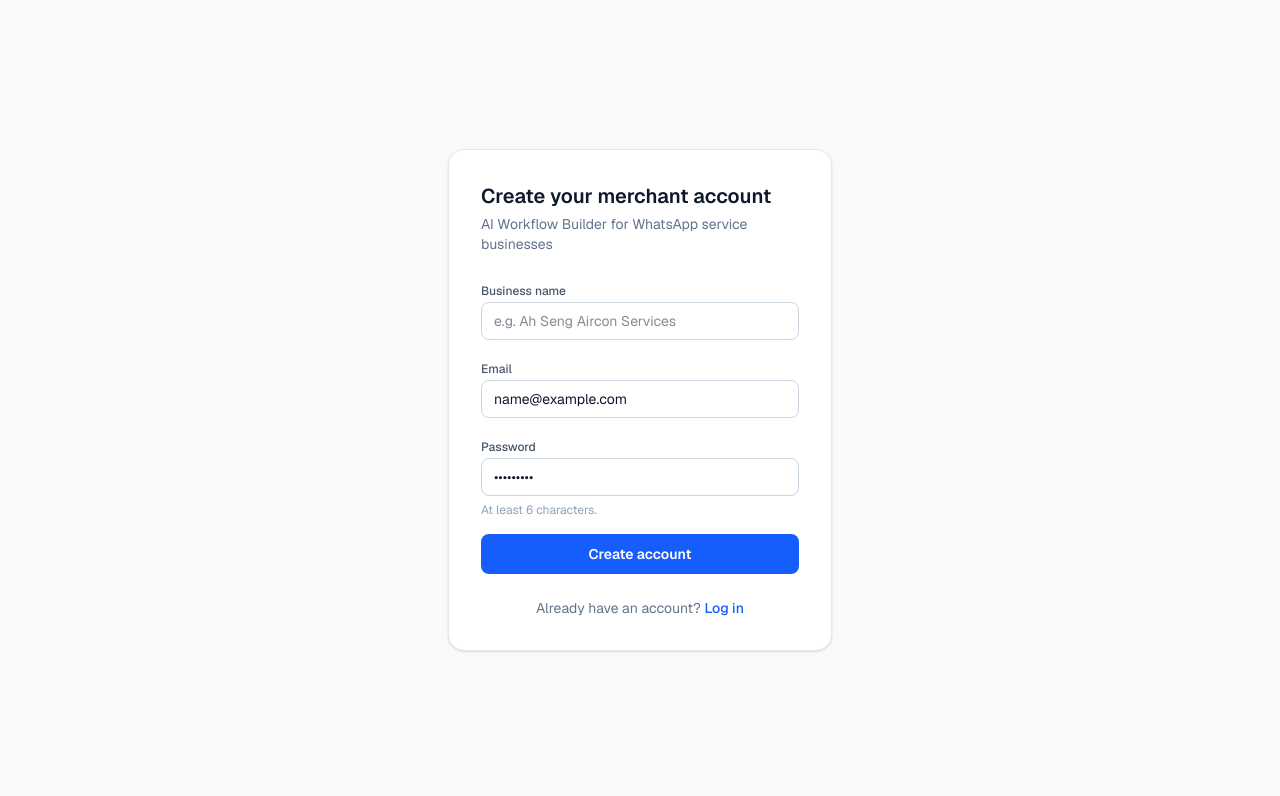
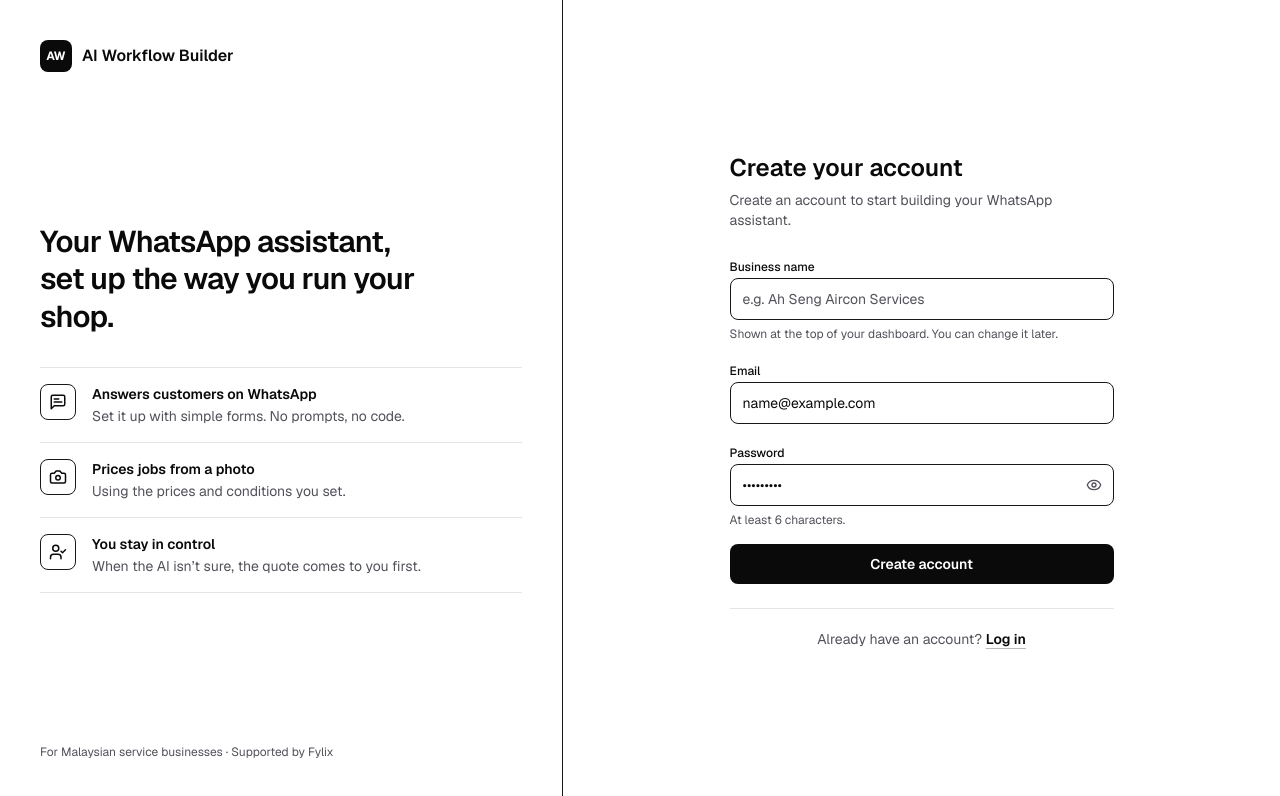
Before and after one commit to ethancoj/AI-Workflow-Builder, a Next.js app in the folder apps/web/: page /login in a window 1280 px wide. Both pictures are taken after typing "name@example.com", "Sample123" into the empty fields and a click on the button "Create an account". Shown: the top 796 px of the page. Built offline with nearby package versions, Linux system fonts and the light colour scheme; no server answers.

Commit message:
style: login page in the app's black-and-white look
- Pinned to the light palette like the rest of the app
- Desktop: product panel with three plain points next to the form;
  phone: form first
- Show/hide password, plain-English error messages, busy states

```diff
--- a/apps/web/src/app/login/page.tsx
+++ b/apps/web/src/app/login/page.tsx
@@ -1,5 +1,6 @@
 'use client'
 
+import { AlertCircle, Camera, CheckCircle2, Eye, EyeOff, Loader2, MessageSquareText, UserCheck } from 'lucide-react'
 import { useRouter } from 'next/navigation'
 import { useEffect, useState, type FormEvent } from 'react'
 import { supabase } from '@/lib/supabase'
@@ -12,8 +13,27 @@ function nextPath(): string {
   return next && next.startsWith('/') && !next.startsWith('//') ? next : '/dashboard'
 }
 
+/** Supabase's messages are written for developers; say the same thing in plain words. */
+function friendlyError(message: string): string {
+  const m = message.toLowerCase()
+  if (m.includes('invalid login credentials')) return 'That email and password don’t match. Check them and try again.'
+  if (m.includes('already registered') || m.includes('already exists'))
+    return 'There’s already an account with this email. Log in instead.'
+  if (m.includes('password') && m.includes('6')) return 'Your password needs at least 6 characters.'
+  if (m.includes('email') && m.includes('invalid')) return 'That email address doesn’t look right. Check it and try again.'
+  if (m.includes('fetch') || m.includes('network')) return 'Couldn’t reach the server. Check your internet connection and try again.'
+  return message
+}
+
+// What the product does, in the merchant's terms. No claims beyond what it actually does.
+const POINTS = [
+  { Icon: MessageSquareText, title: 'Answers customers on WhatsApp', text: 'Set it up with simple forms. No prompts, no code.' },
+  { Icon: Camera, title: 'Prices jobs from a photo', text: 'Using the prices and conditions you set.' },
+  { Icon: UserCheck, title: 'You stay in control', text: 'When the AI isn’t sure, the quote comes to you first.' },
+]
+
 const inputClass =
-  'w-full rounded-lg border border-slate-300 px-3 py-2 text-sm text-slate-900 focus:border-blue-500 focus:outline-none focus:ring-2 focus:ring-blue-200'
+  'w-full rounded-lg border border-line bg-surface px-3 py-2.5 text-sm text-ink placeholder:text-muted focus:outline-none focus:ring-2 focus:ring-brand/30'
 
 export default function LoginPage() {
   const router = useRouter()
@@ -21,6 +41,7 @@ export default function LoginPage() {
   const [businessName, setBusinessName] = useState('')
   const [email, setEmail] = useState('')
   const [password, setPassword] = useState('')
+  const [showPassword, setShowPassword] = useState(false)
   const [busy, setBusy] = useState(false)
   const [error, setError] = useState<string | null>(null)
   const [notice, setNotice] = useState<string | null>(null)
@@ -58,7 +79,7 @@ export default function LoginPage() {
         }
       }
     } catch (err) {
-      setError((err as Error).message)
+      setError(friendlyError((err as Error).message))
     } finally {
       setBusy(false)
     }
@@ -71,72 +92,162 @@ export default function LoginPage() {
   }
 
   return (
-    <main className="flex min-h-screen items-center justify-center bg-slate-50 px-4">
-      <div className="w-full max-w-sm space-y-6 rounded-2xl border border-slate-200 bg-white p-8 shadow-sm">
-        <div className="space-y-1">
-          <h1 className="text-xl font-semibold text-slate-900">
-            {mode === 'login' ? 'Log in' : 'Create your merchant account'}
-          </h1>
-          <p className="text-sm text-slate-500">AI Workflow Builder for WhatsApp service businesses</p>
+    // Pinned to the light palette like the rest of the app.
+    <main className="theme-light flex min-h-screen bg-page text-ink">
+      {/* About the product: desktop only, so the form stays first on a phone */}
+      <section
+        aria-label="About AI Workflow Builder"
+        className="hidden w-[44%] max-w-xl flex-col justify-between border-r border-line bg-surface p-10 lg:flex"
+      >
+        <p className="flex items-center gap-2.5 text-base font-semibold">
+          <span className="flex h-8 w-8 items-center justify-center rounded-lg bg-brand text-xs font-bold text-brand-on" aria-hidden>
+            AW
+          </span>
+          AI Workflow Builder
+        </p>
+
+        <div className="space-y-8">
+          <h2 className="max-w-sm text-3xl font-semibold leading-tight tracking-tight">
+            Your WhatsApp assistant, set up the way you run your shop.
+          </h2>
+          <ul className="divide-y divide-divider border-y border-divider">
+            {POINTS.map(({ Icon, title, text }) => (
+              <li key={title} className="flex gap-4 py-4">
+                <span className="flex h-9 w-9 shrink-0 items-center justify-center rounded-lg border border-line" aria-hidden>
+                  <Icon className="h-4.5 w-4.5" />
+                </span>
+                <span className="space-y-0.5">
+                  <span className="block text-sm font-semibold">{title}</span>
+                  <span className="block text-sm text-muted">{text}</span>
+                </span>
+              </li>
+            ))}
+          </ul>
+        </div>
+
+        <p className="text-xs text-muted">For Malaysian service businesses · Supported by Fylix</p>
+      </section>
+
+      {/* Form */}
+      <div className="flex flex-1 items-center justify-center px-4 py-10">
+        <div className="animate-arrive w-full max-w-sm space-y-6">
+          <p className="flex items-center gap-2.5 text-base font-semibold lg:hidden">
+            <span className="flex h-8 w-8 items-center justify-center rounded-lg bg-brand text-xs font-bold text-brand-on" aria-hidden>
+              AW
+            </span>
+            AI Workflow Builder
+          </p>
+
+          <div className="space-y-1.5">
+            <h1 className="text-2xl font-semibold">{mode === 'login' ? 'Log in' : 'Create your account'}</h1>
+            <p className="text-sm text-muted">
+              {mode === 'login'
+                ? 'Welcome back. Log in to check your quotes and workflows.'
+                : 'Create an account to start building your WhatsApp assistant.'}
+            </p>
           </div>
 
           <form onSubmit={submit} className="space-y-4">
             {mode === 'signup' && (
-            <label className="block space-y-1.5">
-              <span className="text-xs font-medium text-slate-600">Business name</span>
+              <div className="space-y-1.5">
+                <label htmlFor="business-name" className="text-xs font-medium">
+                  Business name
+                </label>
                 <input
+                  id="business-name"
                   value={businessName}
                   onChange={(e) => setBusinessName(e.target.value)}
                   placeholder="e.g. Ah Seng Aircon Services"
+                  autoComplete="organization"
                   required
                   className={inputClass}
                 />
+                <p className="text-xs text-muted">Shown at the top of your dashboard. You can change it later.</p>
+              </div>
+            )}
+            <div className="space-y-1.5">
+              <label htmlFor="email" className="text-xs font-medium">
+                Email
               </label>
-          )}
-          <label className="block space-y-1.5">
-            <span className="text-xs font-medium text-slate-600">Email</span>
               <input
+                id="email"
                 type="email"
+                inputMode="email"
                 value={email}
                 onChange={(e) => setEmail(e.target.value)}
                 autoComplete="email"
+                placeholder="you@business.com"
                 required
                 className={inputClass}
               />
+            </div>
+            <div className="space-y-1.5">
+              <label htmlFor="password" className="text-xs font-medium">
+                Password
               </label>
-          <label className="block space-y-1.5">
-            <span className="text-xs font-medium text-slate-600">Password</span>
+              <div className="relative">
                 <input
-              type="password"
+                  id="password"
+                  type={showPassword ? 'text' : 'password'}
                   value={password}
                   onChange={(e) => setPassword(e.target.value)}
                   autoComplete={mode === 'login' ? 'current-password' : 'new-password'}
                   minLength={6}
                   required
-              className={inputClass}
+                  aria-describedby={mode === 'signup' ? 'password-hint' : undefined}
+                  className={`${inputClass} pr-11`}
                 />
-            {mode === 'signup' && <span className="block text-xs text-slate-400">At least 6 characters.</span>}
-          </label>
+                <button
+                  type="button"
+                  onClick={() => setShowPassword(!showPassword)}
+                  aria-label={showPassword ? 'Hide password' : 'Show password'}
+                  aria-pressed={showPassword}
+                  className="absolute inset-y-0 right-0 flex w-10 items-center justify-center rounded-r-lg text-muted hover:text-ink focus-visible:ring-2 focus-visible:ring-brand"
+                >
+                  {showPassword ? <EyeOff className="h-4 w-4" aria-hidden /> : <Eye className="h-4 w-4" aria-hidden />}
+                </button>
+              </div>
+              {mode === 'signup' && (
+                <p id="password-hint" className="text-xs text-muted">
+                  At least 6 characters.
+                </p>
+              )}
+            </div>
 
-          {error && <p className="text-sm text-rose-600">{error}</p>}
-          {notice && <p className="text-sm text-emerald-600">{notice}</p>}
+            {error && (
+              <p role="alert" className="animate-arrive flex items-start gap-2 rounded-lg border border-rose-200 bg-rose-50 px-3 py-2.5 text-sm text-rose-700">
+                <AlertCircle className="mt-0.5 h-4 w-4 shrink-0" aria-hidden />
+                {error}
+              </p>
+            )}
+            {notice && (
+              <p role="status" className="animate-arrive flex items-start gap-2 rounded-lg border border-line px-3 py-2.5 text-sm">
+                <CheckCircle2 className="mt-0.5 h-4 w-4 shrink-0 text-emerald-700" aria-hidden />
+                {notice}
+              </p>
+            )}
 
             <button
               type="submit"
               disabled={busy}
-            className="w-full rounded-lg bg-blue-600 py-2.5 text-sm font-semibold text-white hover:bg-blue-700 disabled:opacity-60"
+              className="flex w-full items-center justify-center gap-2 rounded-lg bg-brand py-2.5 text-sm font-semibold text-brand-on hover:bg-brand/80 hover:shadow-md focus-visible:ring-2 focus-visible:ring-brand focus-visible:ring-offset-2 disabled:opacity-60 disabled:hover:bg-brand disabled:hover:shadow-none"
             >
-            {busy ? 'Please wait…' : mode === 'login' ? 'Log in' : 'Create account'}
+              {busy && <Loader2 className="h-4 w-4 animate-spin" aria-hidden />}
+              {busy ? (mode === 'login' ? 'Logging in…' : 'Creating your account…') : mode === 'login' ? 'Log in' : 'Create account'}
             </button>
           </form>
 
-        <p className="text-center text-sm text-slate-500">
+          <p className="border-t border-divider pt-5 text-center text-sm text-muted">
             {mode === 'login' ? 'New here?' : 'Already have an account?'}{' '}
-          <button onClick={switchMode} className="font-medium text-blue-600 hover:underline">
+            <button
+              onClick={switchMode}
+              className="rounded font-semibold text-ink underline decoration-line/30 underline-offset-4 hover:decoration-ink focus-visible:ring-2 focus-visible:ring-brand"
+            >
               {mode === 'login' ? 'Create an account' : 'Log in'}
             </button>
           </p>
         </div>
+      </div>
     </main>
   )
 }
```
Lines whose indentation alone changed are shown as unchanged.
